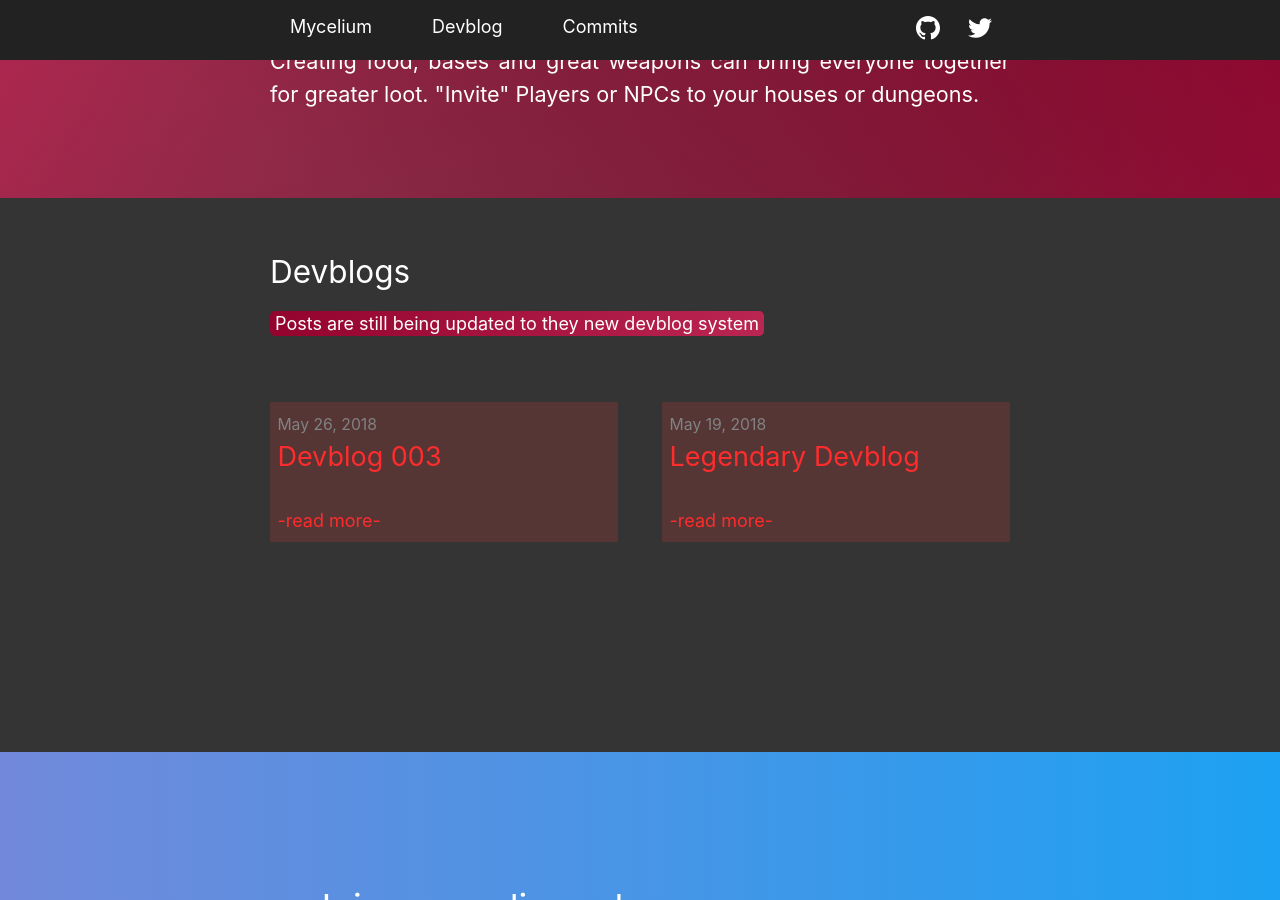
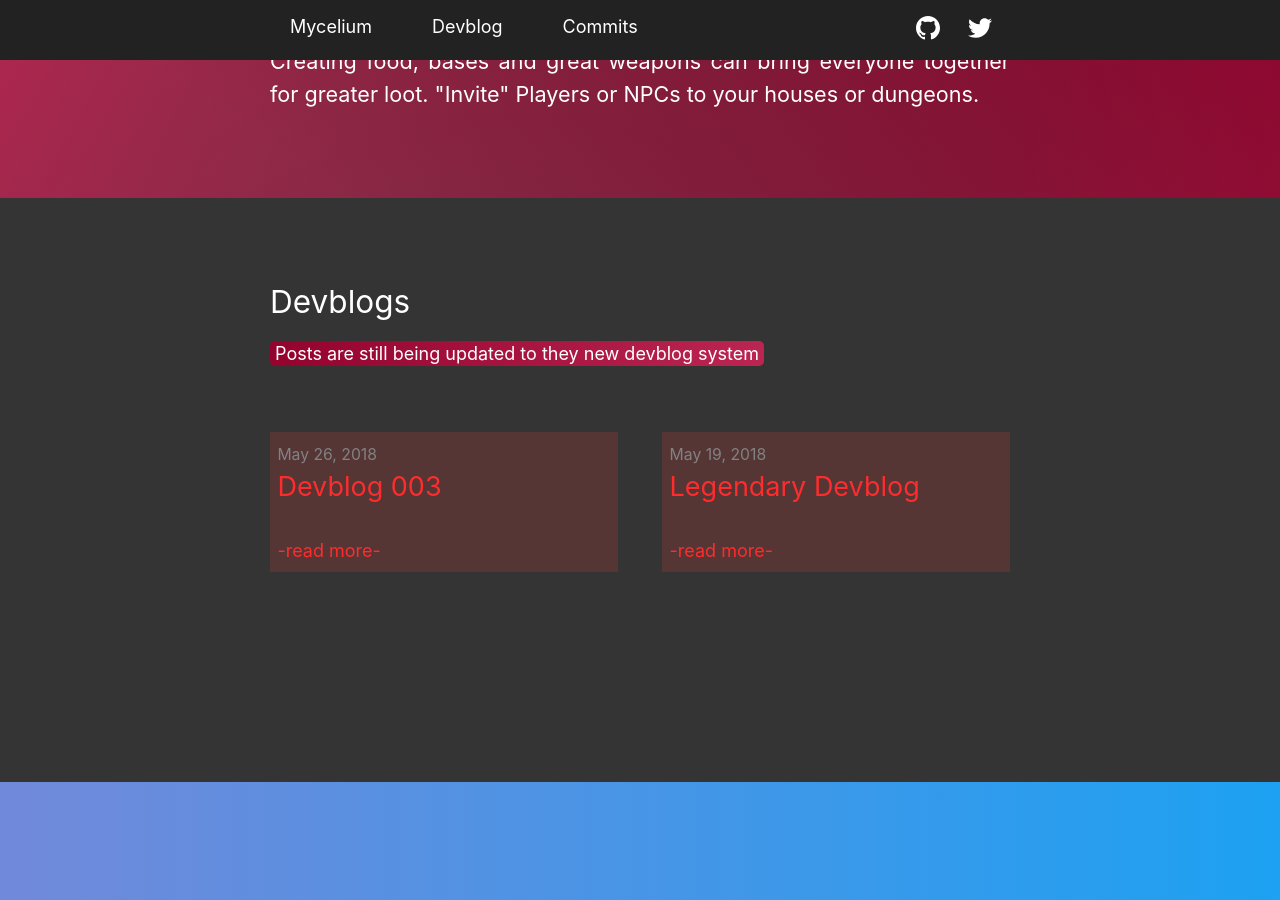
Before and after one commit to PropertyDamage/mycelium, a Jekyll site: the page built from index.html, in a window 1280 px wide and 900 px high, scrolled down 3522 px. Built offline with Jekyll 4.4.1, drawn with Linux system fonts in a browser that asks for light colours.

Commit message:
Most pages didn't have any Javascript, now it's fixed :)
+ Pages now have margin accounting for the new header
+ Pages can finally trigger javascript from a relative file location

```diff
--- a/_includes/head.html
+++ b/_includes/head.html
@@ -8,6 +8,6 @@
   {%- if jekyll.environment == 'production' and site.google_analytics -%}
     {%- include google-analytics.html -%}
   {%- endif -%}
-  <script src="assets/Javascript/jquery-3.4.1.min.js" charset="utf-8"></script>
-  <script src="assets/Javascript/hoho.js" charset="utf-8"></script>
+  <script src="/assets/Javascript/jquery-3.4.1.min.js" charset="utf-8"></script>
+  <script src="/assets/Javascript/hoho.js" charset="utf-8"></script>
 </head>
--- a/_sass/propertydmg/_layout.scss
+++ b/_sass/propertydmg/_layout.scss
@@ -234,6 +234,7 @@
  */
 .post-header {
   margin-bottom: $spacing-unit;
+  margin-top: 80px;
 }
 
 .post-title {
@@ -291,9 +292,9 @@ span.warninglore {
   color: #ffffff;
 }
 
-.mycelium.post-list-heading {
+.post-list-heading {
   @include relative-font-size(1.75);
-  padding-top: 50px;
+  margin-top: 80px;
 }
 
 .mycelium.post-list {
--- a/assets/Javascript/hoho.js
+++ b/assets/Javascript/hoho.js
@@ -1,9 +1,9 @@
-var windowHeightScrollMinY = $(this).height() - 200;
+// var windowHeightScrollMinY = $(this).height() - 200;
 
 $(window).scroll(function() {
   var x = $(this).scrollTop();
   console.log(x);
-  if (x >= windowHeightScrollMinY) {
+  if (x > 0) {
     $(".site-header").css("background", "#222222");
     $(".site-header").css("padding-top", "0px");
   } else {
```
